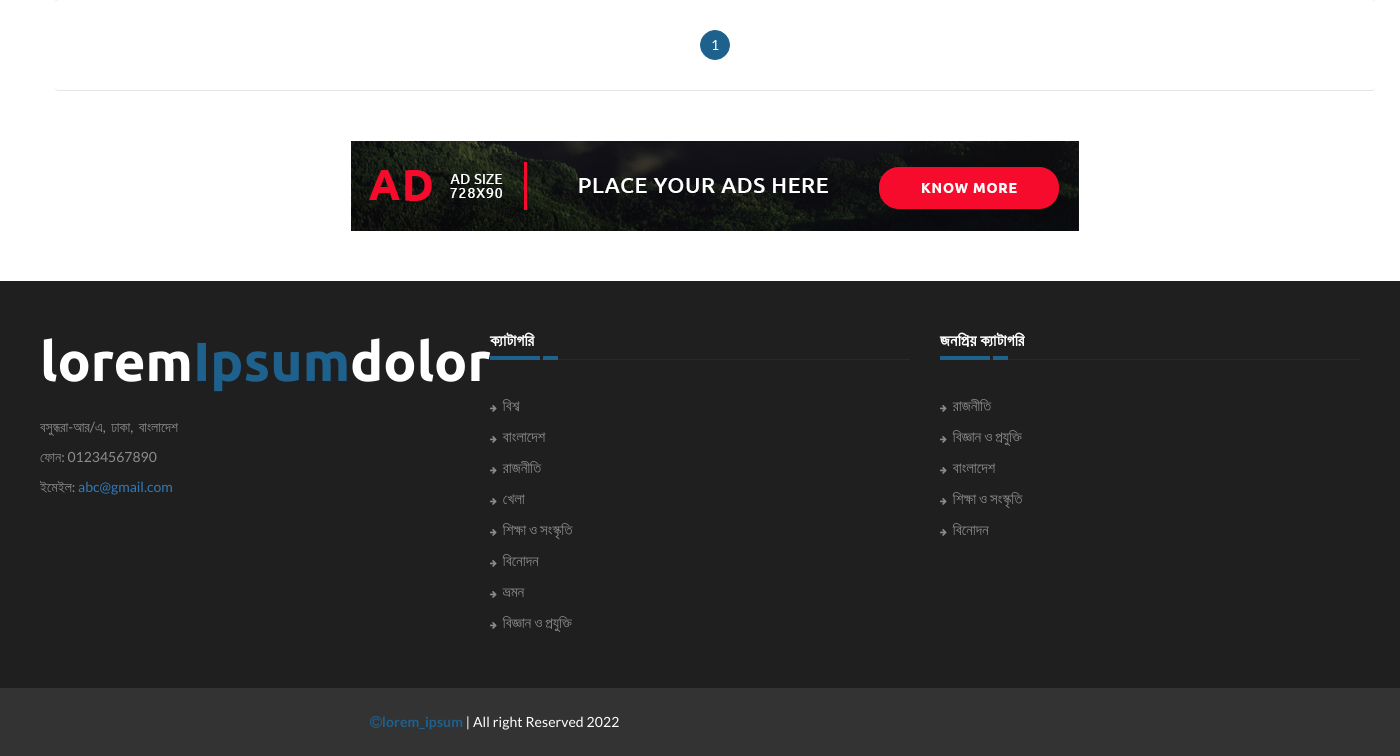
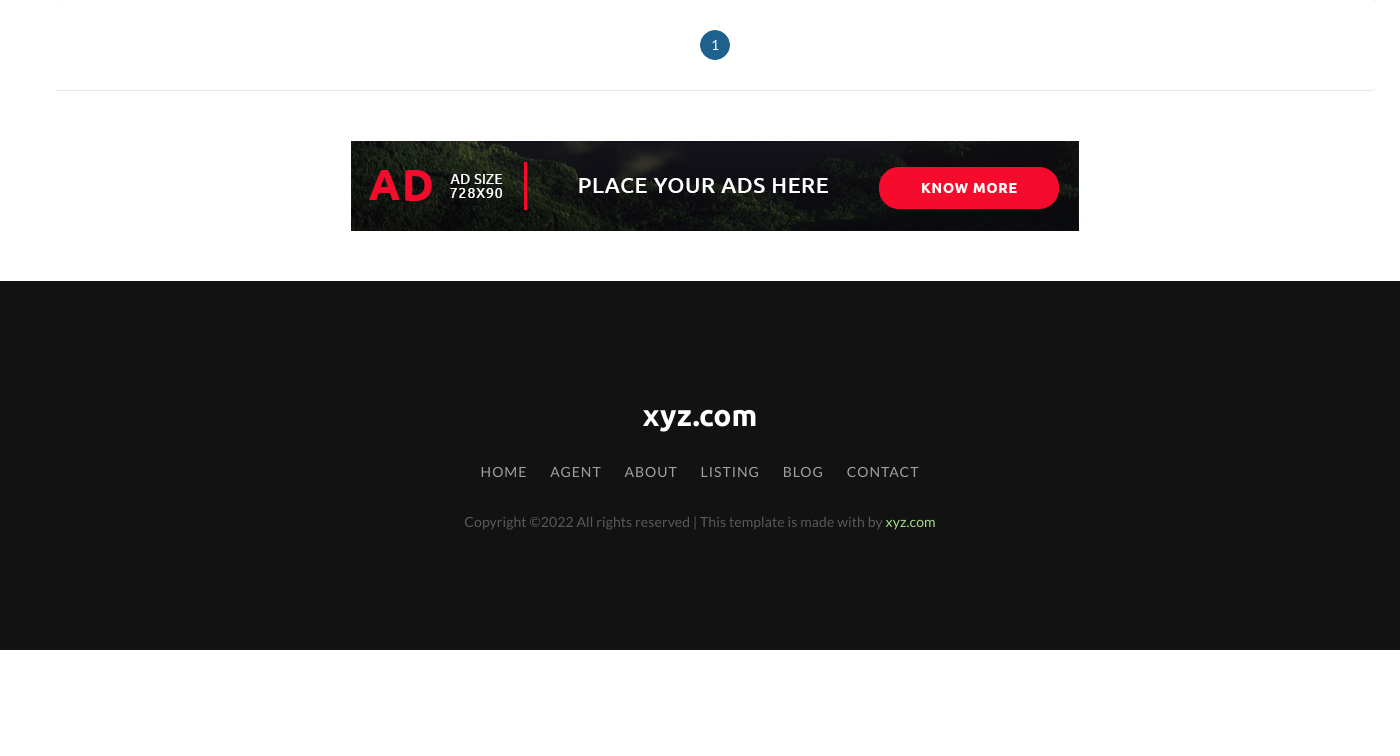
Before and after one commit to imkhaled404/banglanews, a Django app: page /bangladesh/ in a window 1400 px wide. Shown: the part 1058-1814 px from the top of the page. After the commit the page ends 1708 px from the top, so only its background shows below. Run offline with Django 3.2, Linux system fonts and the light colour scheme; data that the repository does not hold is empty; some libraries are stand-ins or nearby versions; some web fonts are replaced.

Commit message:
changes footer

```diff
--- a/templates/base.html
+++ b/templates/base.html
@@ -42,6 +42,8 @@
     <link rel="stylesheet" href="/static/font-awesome/css/font-awesome.min.css">
     <link rel="stylesheet" type="text/css" href="/static/css/Pe-icon-7-stroke.css" />
     <link rel="stylesheet" type="text/css" href="/static/css/flaticon.css" />
+      <link href="https://fonts.googleapis.com/css?family=Poppins:300,400,500,600,700,800,900" rel="stylesheet">
+
     <!-- custom css -->
     <link rel="stylesheet" href="/static/css/style.css">
 </head>
@@ -176,6 +178,32 @@
                 margin: auto;
             }
         }
+    footer {
+  padding: 7em 0; }
+
+.footer-07 {
+  background: #121212; }
+  .footer-07 a {
+    color: #a3de83; }
+  .footer-07 p {
+    color: rgba(255, 255, 255, 0.3); }
+  .footer-07 .footer-heading {
+    font-size: 30px;
+    color: #fff;
+    font-weight: 700;
+    margin-bottom: 30px; }
+    .footer-07 .footer-heading .logo {
+      color: #fff; }
+  .footer-07 .menu {
+    margin-bottom: 30px; }
+    .footer-07 .menu a {
+      color: rgba(255, 255, 255, 0.6);
+      margin: 0 10px;
+      text-transform: uppercase;
+      letter-spacing: 1px; }
+  .footer-07 .ftco-footer-social li a {
+    background: transparent;
+    border: 1px solid #a3de83; }
 
 
     </style>
@@ -474,79 +502,33 @@
 
     {% endblock %}
 
-    <!-- footer Area
-        ============================================ -->
-    <footer>
+
+		<footer class="footer-07">
 			<div class="container">
-            <div class="row">
-                <div class="col-sm-4">
-                    <div class="footer-box footer-logo-address">
-                        <!-- address  -->
-
-                        <a href="/">
-                                <h1 class="logotextfooter" >lorem<b style="color:#1F618D;">Ipsum</b>dolor</h1>
-                            </a>
-
-                        <address>
-                            বসুন্ধরা-আর/এ,&#160; ঢাকা,&#160; বাংলাদেশ
-                            <br> ফোন: 01234567890
-                            <br> ইমেইল: <a href="/" class="__cf_email__" data-cfemail="c9abadbda8baa289aea4a8a0a5e7aaa6a4">abc@gmail.com</a>
-                        </address>
-                    </div>
-                    <!-- /.address  -->
-                </div>
-                <div class="col-sm-8">
-                    <div class="row">
-                        <div class="col-sm-6">
-                            <div class="footer-box">
-                                <h3 class="category-headding">ক্যাটাগরি</h3>
-                                <div class="headding-border bg-color-4"></div>
-                                <ul>
-                                    <li><i class="fa fa-arrow-right" aria-hidden="true"></i><a href="/international">বিশ্ব</a></li>
-                                    <li><i class="fa fa-arrow-right" aria-hidden="true"></i><a href="/bangladesh">বাংলাদেশ</a></li>
-                                    <li><i class="fa fa-arrow-right" aria-hidden="true"></i><a href="/politics">রাজনীতি</a></li>
-
-                                    <li><i class="fa fa-arrow-right" aria-hidden="true"></i><a href="/sport">খেলা</a></li>
-                                    <li><i class="fa fa-arrow-right" aria-hidden="true"></i><a href="/education">শিক্ষা ও সংস্কৃতি</a></li>
-                                    <li><i class="fa fa-arrow-right" aria-hidden="true"></i><a href="/funny">বিনোদন</a></li>
-                                    <li><i class="fa fa-arrow-right" aria-hidden="true"></i><a href="/travel">ভ্রমন</a></li>
-
-                                    <li><i class="fa fa-arrow-right" aria-hidden="true"></i><a href="/technology">বিজ্ঞান ও প্রযুক্তি</a></li>
-
+				<div class="row justify-content-center">
+					<div class="col-md-12 text-center">
+						<h2 class="footer-heading"><a href="#" class="logo">xyz.com</a></h2>
+						<p class="menu">
+							<a href="#">Home</a>
+							<a href="#">Agent</a>
+							<a href="#">About</a>
+							<a href="#">Listing</a>
+							<a href="#">Blog</a>
+							<a href="#">Contact</a>
+						</p>
+						<ul class="ftco-footer-social p-0">
             </ul>
 					</div>
 				</div>
-                        <div class="col-sm-6">
-                            <div class="footer-box">
-                                <h3 class="category-headding">জনপ্রিয় ক্যাটাগরি</h3>
-                                <div class="headding-border bg-color-5"></div>
-                                <ul>
-                                    <li><i class="fa fa-arrow-right" aria-hidden="true"></i></i><a href="/politics">রাজনীতি</a></li>
-                                    <li><i class="fa fa-arrow-right" aria-hidden="true"></i></i><a href="/technology">বিজ্ঞান ও প্রযুক্তি</a></li>
-                                    <li><i class="fa fa-arrow-right" aria-hidden="true"></i><a href="/bangladesh">বাংলাদেশ</a></li>
-                                    <li><i class="fa fa-arrow-right" aria-hidden="true"></i><a href="/education">শিক্ষা ও সংস্কৃতি</a></li>
-                                    <li><i class="fa fa-arrow-right" aria-hidden="true"></i><a href="/funny">বিনোদন</a></li>
-                                </ul>
-                            </div>
-                        </div>
-                    </div>
-                </div>
-
-            </div>
-        </div>
-    </footer>
-    <div class="sub-footer">
-        <!-- sub footer -->
-        <div class="container">
-            <div class="row">
-                <div class="col-sm-12">
-                    <p style="margin-left: 25%;" ><a href="" class="color-1"><b><i class="fa fa-copyright" aria-hidden="true"></i>lorem_ipsum</b></a> | All right Reserved 2022</p>
+				<div class="row mt-5">
+					<div class="col-md-12 text-center">
+						<p class="copyright">
+					  Copyright &copy;<script>document.write(new Date().getFullYear());</script> All rights reserved | This template is made with <i class="ion-ios-heart" aria-hidden="true"></i> by <a href="https://colorlib.com" target="_blank">xyz.com</a>
 
 					</div>
 				</div>
 			</div>
-    </div>
-
+		</footer>
 
     <div id="toTop" class="btn btn-info" style="display: none;">
          <span class="fa fa-arrow-up top"></span>
```
Also changed, not shown: 1 other file. Lines whose indentation alone changed are shown as unchanged.
